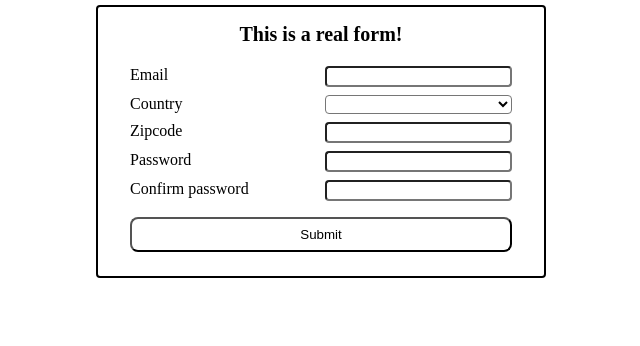
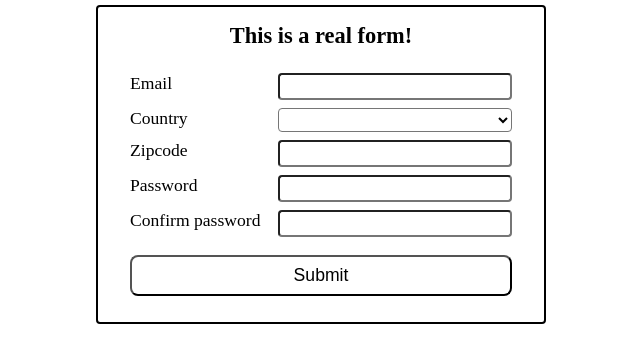
Before and after one commit to JellyRollJunior/odin-javascript-practice, a website built with webpack: page src/index.html in a window 1280 px wide. Shown: the part 353-699 px from the top of the page, without its empty margins (319-959 px from the left). Built offline with nearby package versions, Linux system fonts and the light colour scheme; files whose address does not match are found by name.

Commit message:
Increase font size of form

```diff
--- a/src/styles.css
+++ b/src/styles.css
@@ -128,22 +128,22 @@ form {
   padding: 16px 32px;
 }
 
+form > * {
+  font-size: 1.1rem;
+  border-radius: 4px;
+}
+
 form > legend {
   grid-column: span 2;
   text-align: center;
   font-weight: bold;
-  font-size: 20px;
-  padding-bottom: 12px;
+  font-size: 1.4rem;
+  padding-bottom: 16px;
 }
 
 form > button {
   grid-column: span 2;
   border-radius: 8px;
-  margin: 8px 0;
+  margin: 10px 0;
   padding: 8px;
 }
-
-form > input,
-form > select {
-  border-radius: 4px;
-}
```
